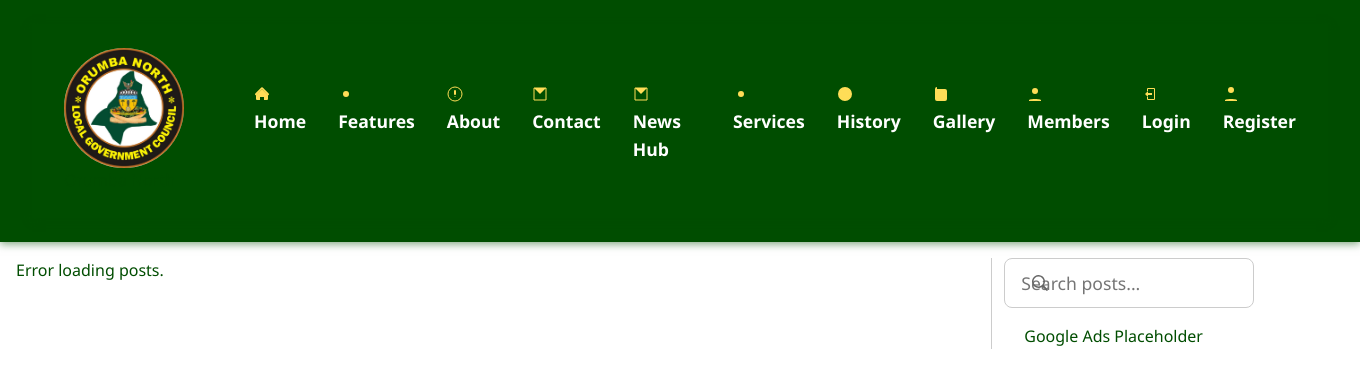
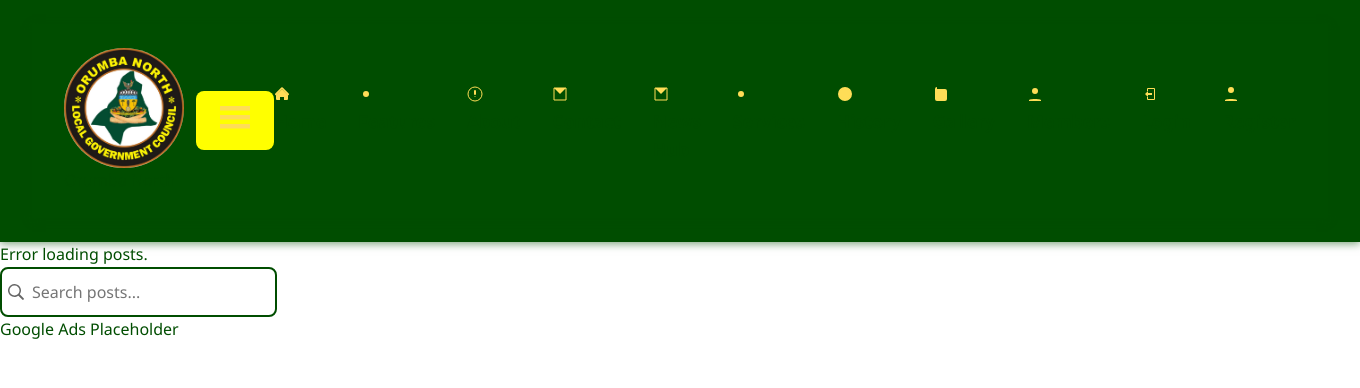
Before and after one commit to craig-98/beautiful-website, a Flask app: template app/templates/news_hub.html in a window 1360 px wide. Shown: the top 388 px of the page. Run offline with Flask 3, Linux system fonts and the light colour scheme; the template is opened without the code that fills it, so the values that code supplies are empty.

Commit message:
Fix hamburger menu and navigation duplication issue on mobile by updating CSS in futuristic-theme.css

```diff
--- a/static/futuristic-theme.css
+++ b/static/futuristic-theme.css
@@ -361,186 +396,25 @@
     }
 }
 
-/* Custom styles for news hub page */
-body.news-hub {
-    background-color: transparent !important;
-    color: #333 !important;
-    overflow-x: hidden;
-}
-
-body.news-hub nav ul {
-    justify-content: flex-end !important;
-}
-
-div[style*="display: flex; gap: 2rem; margin-bottom: 2rem; justify-content: center; align-items: flex-start;"] {
-    justify-content: flex-start !important;
-    gap: 2rem !important;
-}
-
-#postsContainer > div {
-    background-color: transparent !important;
-    box-shadow: none !important;
-    border-left: none !important;
-    padding: 1.5rem 2rem !important;
-    margin-bottom: 1.5rem !important;
-    border-radius: 0 !important;
-    transition: box-shadow 0.3s ease !important;
-    margin-left: 0 !important;
-    border-bottom: 1px solid #ccc !important;
-}
-
-#postsContainer > div:hover {
-    box-shadow: none !important;
-}
-
-#searchBar {
-    width: 320px !important;
-    margin-left: -20px !important;
-    padding: 0.75rem 1rem !important;
-    font-size: 1.1rem !important;
-    border-radius: 8px !important;
-    border: 1px solid #ccc !important;
-    box-shadow: none !important;
-    background-color: #fff !important;
-    color: #333 !important;
-}
-
-#postsContainer {
-    max-width: 720px !important;
-    margin-left: 0 !important;
-}
-
-
-#postsContainer img {
-    max-width: 100%;
-    height: auto;
-    display: block;
-    margin: 0 auto;
-}
-
+/* Custom styles to fix hamburger menu on members page */
 @media (max-width: 768px) {
+    /* Ensure hamburger is fixed at top right */
     .hamburger {
-        display: block !important; /* Show hamburger on mobile */
-        border: 3px solid red;
-        padding: 5px;
-        border-radius: 4px;
-        position: fixed;
-        top: 10px;
-        right: 10px;
-        background: white;
-        z-index: 1100;
-        cursor: pointer;
+        position: fixed !important;
+        top: 15px !important;
+        right: 15px !important;
+        z-index: 2000 !important;
+        background-color: var(--color-secondary) !important;
+        border-radius: 6px !important;
+        padding: 8px !important;
+        box-shadow: 0 2px 6px rgba(0,0,0,0.3) !important;
     }
-    nav {
-        background-color: white !important;
-        position: fixed;
-        top: 0;
-        right: 0;
-        height: 100vh;
-        width: 200px;
-        transform: translateX(100%);
-        transition: transform 0.3s ease-in-out;
-        box-shadow: -2px 0 10px rgba(0,0,0,0.1);
-        z-index: 1000;
-        padding-top: 60px;
-    }
-    nav.active {
-        transform: translateX(0);
-    }
-    .nav-menu {
-        flex-direction: column;
-        gap: 1rem;
-        padding: 0 1rem;
-        display: none;
-    }
-    nav.active .nav-menu {
-        display: flex;
-    }
-    .nav-menu li a {
-        color: var(--color-primary);
-        font-weight: 600;
-        font-size: 1.1rem;
-    }
-    .news-hub-container {
-        display: flex;
-        justify-content: flex-start;
-        gap: 1rem;
-        padding: 1rem;
-    }
-    .posts-section {
-        flex: 3;
-        border-right: 1px solid #ccc;
-        padding-right: 1rem;
-    }
-    .search-section {
-        flex: 1;
-        display: flex;
-        flex-direction: column;
-        align-items: flex-start;
-        gap: 1rem;
-        padding-left: 1rem;
-    }
-    #searchBar {
-        width: 100%;
-        max-width: 250px;
-        margin: 0;
+    /* Adjust nav menu to not overlap content */
+    nav.nav-menu {
+        top: 0 !important;
+        height: 100vh !important;
+        width: 220px !important;
+        padding-top: 60px !important;
+        box-shadow: -3px 0 12px rgba(0,0,0,0.2) !important;
     }
 }
-
-/* Desktop and larger screens */
-@media (min-width: 769px) {
-    .hamburger {
-        display: none !important;
-    }
-    nav {
-        position: static;
-        height: auto;
-        width: auto;
-        transform: none !important;
-        box-shadow: none;
-        padding-top: 0;
-        background-color: transparent !important;
-    }
-    .nav-menu {
-        flex-direction: row;
-        gap: 2rem;
-        padding: 0;
-        display: flex !important;
-    }
-    .nav-menu li a {
-        color: white;
-        font-weight: 600;
-        font-size: 1.1rem;
-        transition: color 0.3s ease;
-    }
-    .nav-menu li a:hover,
-    .nav-menu li a:focus {
-        color: var(--color-secondary);
-        outline: none;
-    }
-    .news-hub-container {
-        display: flex;
-        justify-content: flex-start;
-        gap: 1rem;
-        padding: 1rem;
-    }
-    .posts-section {
-        flex: 3;
-        border-right: 1px solid #ccc;
-        padding-right: 1rem;
-    }
-    .search-section {
-        flex: 1;
-        display: flex;
-        flex-direction: column;
-        align-items: flex-start;
-        gap: 1rem;
-        padding-left: 1rem;
-    }
-    #searchBar {
-        width: 100%;
-        max-width: 250px;
-        margin: 0;
-    }
-}
-</create_file>
```
Also changed, not shown: other parts of static/futuristic-theme.css (+38 -3 lines).
